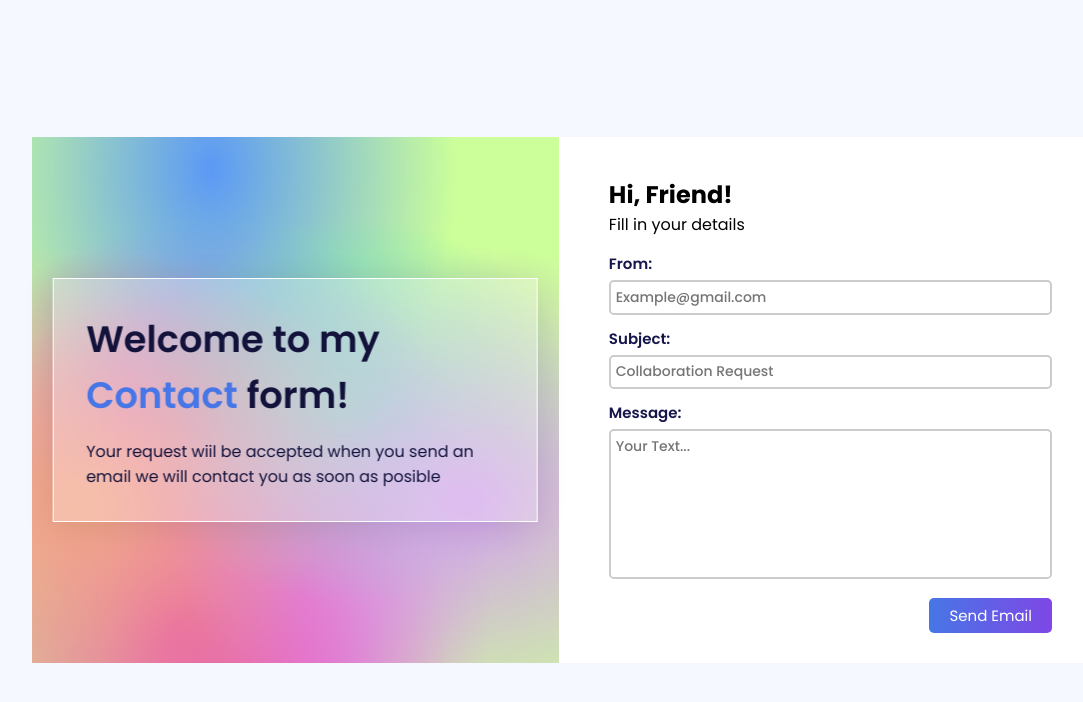
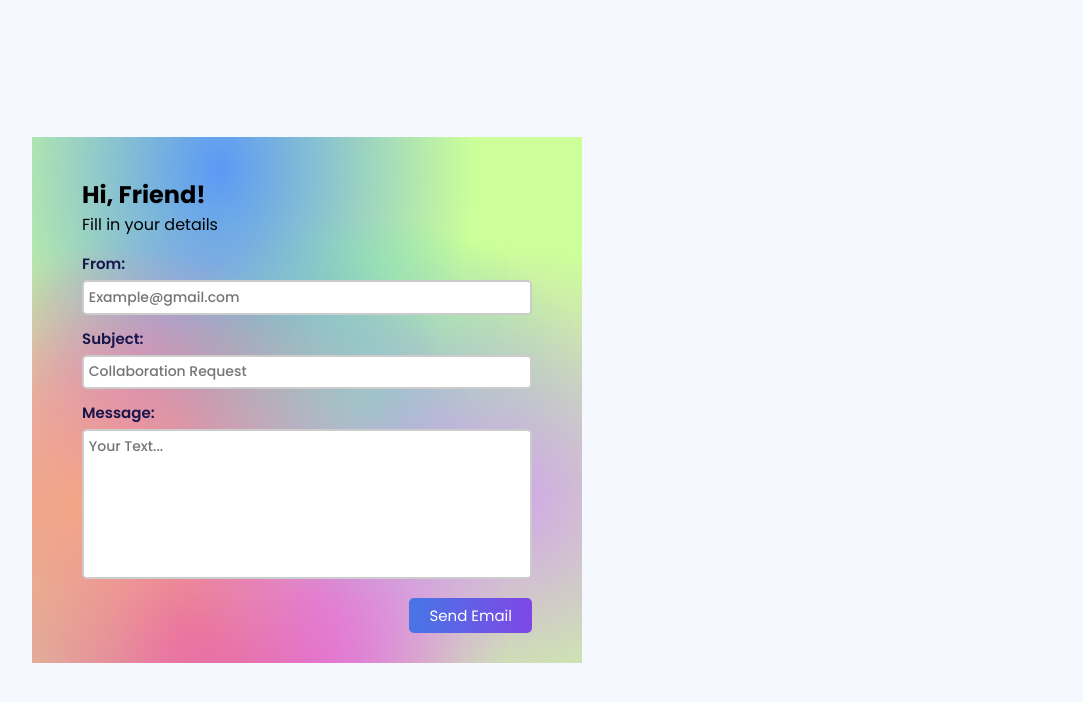
Before and after one commit to DanjokLion/DanjokLion.github.io, a plain HTML site: page mail/mail.html in a window 1280 px wide. Shown: the whole page, without its empty margins (73-1156 px from the left). Drawn offline with nearby package versions, Linux system fonts and the light colour scheme.

Commit message:
test form

```diff
--- a/mail/mail.html
+++ b/mail/mail.html
@@ -8,13 +8,13 @@
 
 <body>
     <div class="container">
-        <div class="gradient-section">
+        <!-- <div class="gradient-section">
             <div class="gradient"></div>
             <div class="gradient-content">
                 <h1 class="heading">Welcome to my <span>Contact</span> form!</h1>
                 <p class="paragraph">Your request wiil be accepted when you send an email we will contact you as soon as posible</p>
             </div>
-        </div>
+        </div> -->
 
         <div class="form-section">
             <h2>Hi, Friend!</h2>
--- a/mail/static/css/style.css
+++ b/mail/static/css/style.css
@@ -23,7 +23,7 @@ body {
   margin-inline: 1rem;
 }
 
-.gradient-section {
+/* .gradient-section {
   width: 50%;
   position: relative;
 }
@@ -65,12 +65,21 @@ body {
 
 .gradient-content span {
   color: #4776E6;
-}
+} */
 
 .form-section {
   padding: 40px 50px 30px;
   width: 550px;
   background-color: #fff;
+  background-color: #ccff99;
+  background-image:
+    radial-gradient(at 83% 69%, hsla(280, 67%, 78%, 1) 0px, transparent 50%),
+    radial-gradient(at 9% 70%, hsla(18, 81%, 74%, 1) 0px, transparent 50%),
+    radial-gradient(at 61% 52%, hsla(153, 75%, 65%, 1) 0px, transparent 50%),
+    radial-gradient(at 28% 93%, hsla(321, 74%, 60%, 1) 0px, transparent 50%),
+    radial-gradient(at 34% 6%, hsla(216, 89%, 66%, 1) 0px, transparent 50%),
+    radial-gradient(at 51% 86%, hsla(295, 97%, 67%, 1) 0px, transparent 50%),
+    radial-gradient(at 32% 55%, hsla(295, 99%, 66%, 1) 0px, transparent 50%);
 }
 
 .form-section form {
```
